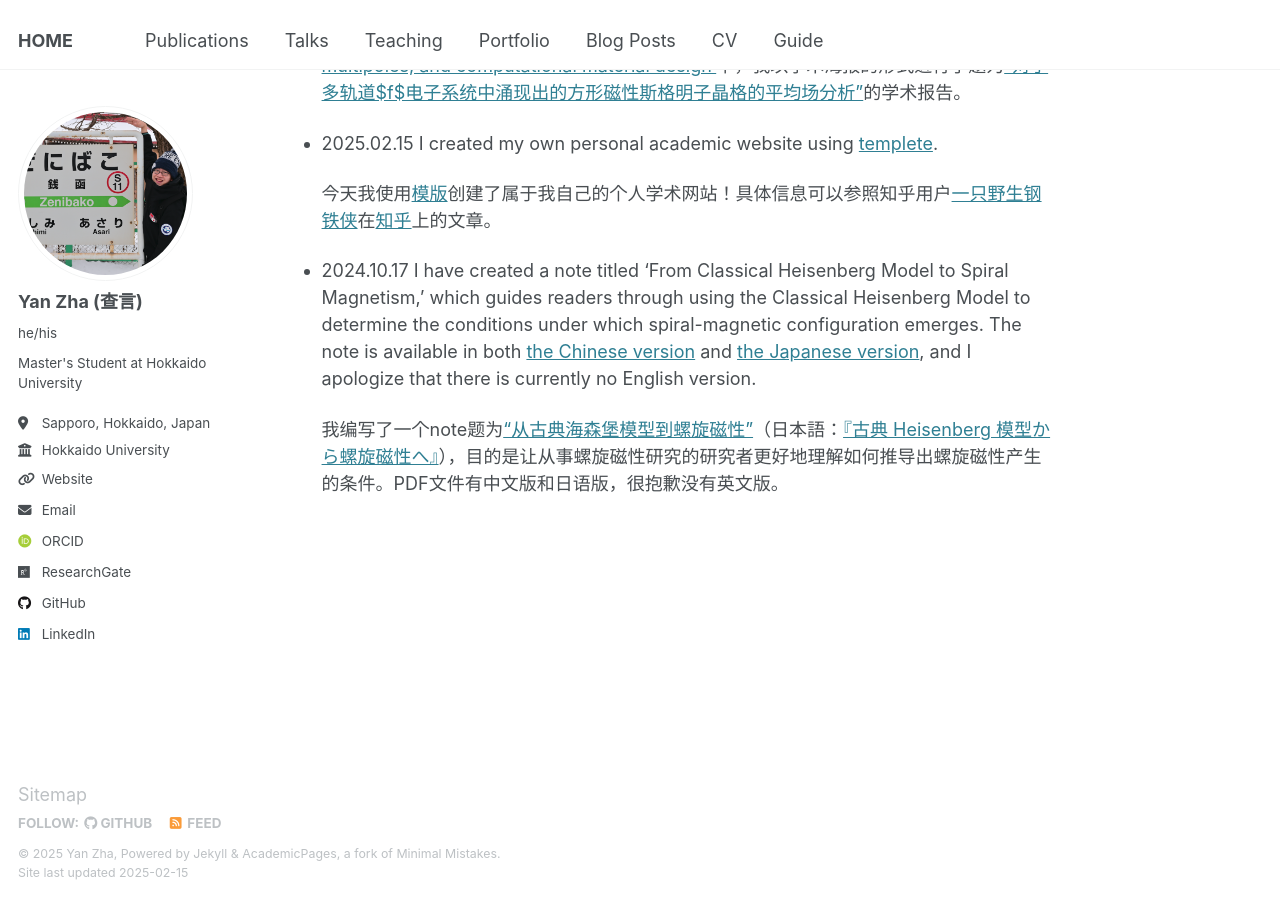
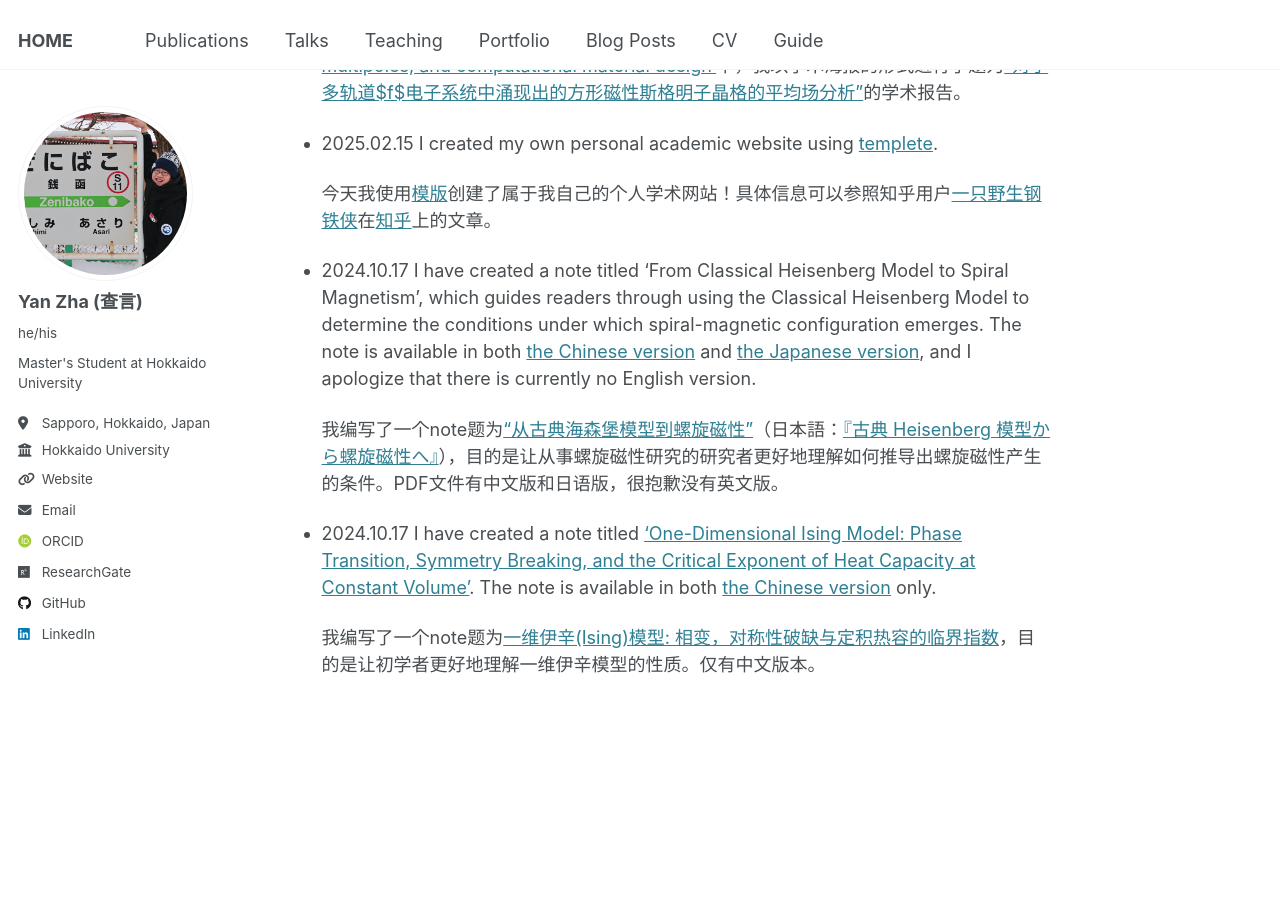
Before and after one commit to yzhacn/yzhacn.github.io, a Jekyll site: the page built from _pages/about.md, in a window 1280 px wide and 900 px high, scrolled down 704 px. Built offline with Jekyll 4.4.1, drawn with Linux system fonts in a browser that asks for light colours; some web fonts are replaced.

Commit message:
Update about.md

```diff
--- a/_pages/about.md
+++ b/_pages/about.md
@@ -30,6 +30,10 @@ computational material design'](https://asymmetry.hiroshima-u.ac.jp/event/2532).
 
   今天我使用[模版](https://github.com/academicpages/academicpages.github.io)创建了属于我自己的个人学术网站！具体信息可以参照知乎用户[一只野生钢铁侠](https://www.zhihu.com/people/91-53-41-34)在[知乎](https://zhuanlan.zhihu.com/p/711554540)上的文章。
 
-* 2024.10.17 I have created a note titled ‘From Classical Heisenberg Model to Spiral Magnetism,’ which guides readers through using the Classical Heisenberg Model to determine the conditions under which spiral-magnetic configuration emerges. The note is available in both [the Chinese version](https://yzhacn.github.io/files/20241017_spiral.pdf) and [the Japanese version](https://yzhacn.github.io/files/20241017_spiral_ja.pdf), and I apologize that there is currently no English version.
+* 2024.10.17 I have created a note titled ‘From Classical Heisenberg Model to Spiral Magnetism’, which guides readers through using the Classical Heisenberg Model to determine the conditions under which spiral-magnetic configuration emerges. The note is available in both [the Chinese version](https://yzhacn.github.io/files/20241017_spiral.pdf) and [the Japanese version](https://yzhacn.github.io/files/20241017_spiral_ja.pdf), and I apologize that there is currently no English version.
 
   我编写了一个note题为[“从古典海森堡模型到螺旋磁性”](https://yzhacn.github.io/files/20241017_spiral.pdf)（日本語：[『古典 Heisenberg 模型から螺旋磁性へ』](https://yzhacn.github.io/files/20241017_spiral_ja.pdf)），目的是让从事螺旋磁性研究的研究者更好地理解如何推导出螺旋磁性产生的条件。PDF文件有中文版和日语版，很抱歉没有英文版。
+
+* 2024.10.17 I have created a note titled [‘One-Dimensional Ising Model: Phase Transition, Symmetry Breaking, and the Critical Exponent of Heat Capacity at Constant Volume’](https://yzhacn.github.io/files/20241017_ising.pdf). The note is available in both [the Chinese version](https://yzhacn.github.io/files/20241017_spiral.pdf) only.
+
+  我编写了一个note题为[一维伊辛(Ising)模型: 相变，对称性破缺与定积热容的临界指数]()，目的是让初学者更好地理解一维伊辛模型的性质。仅有中文版本。
```
